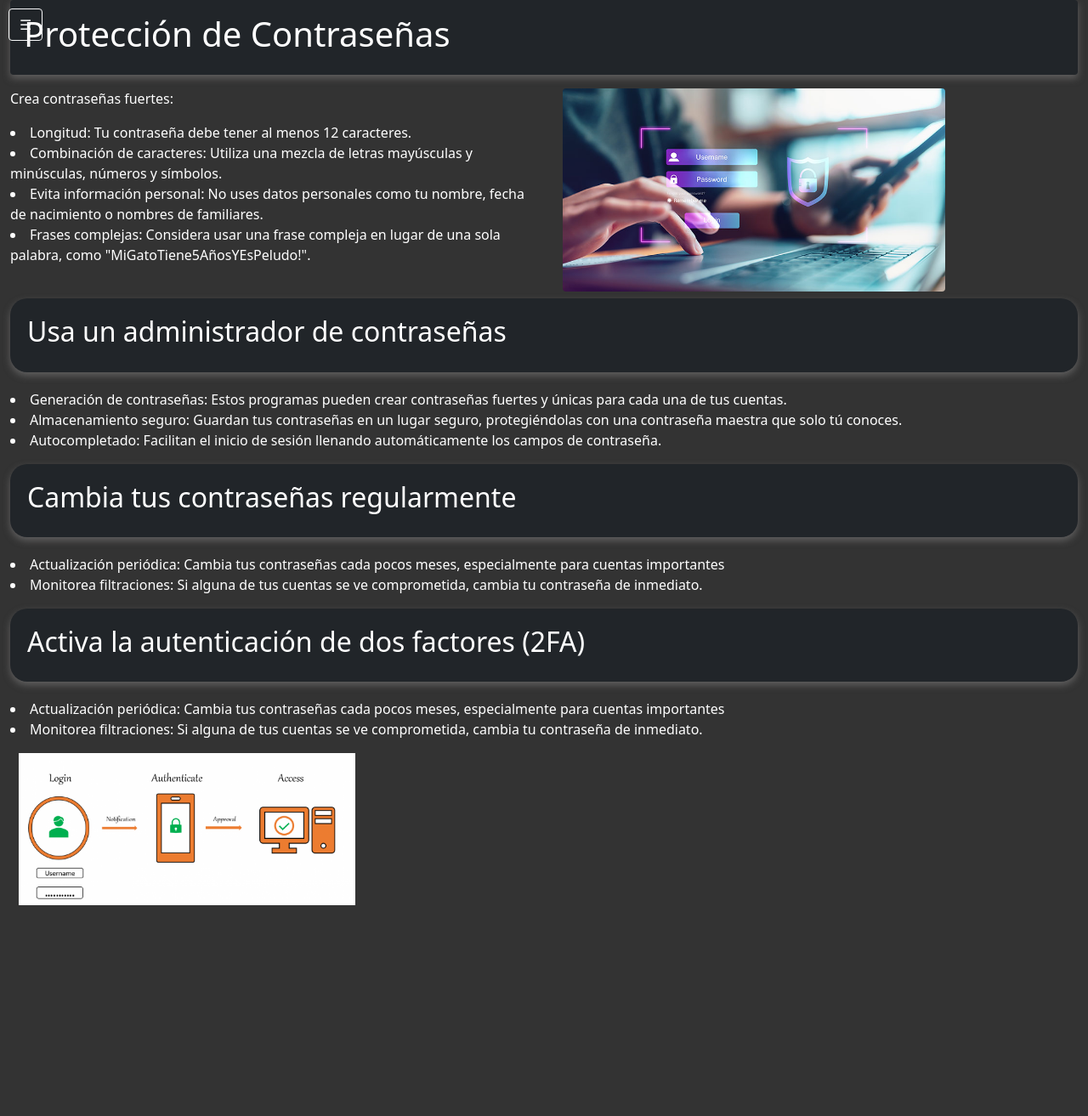
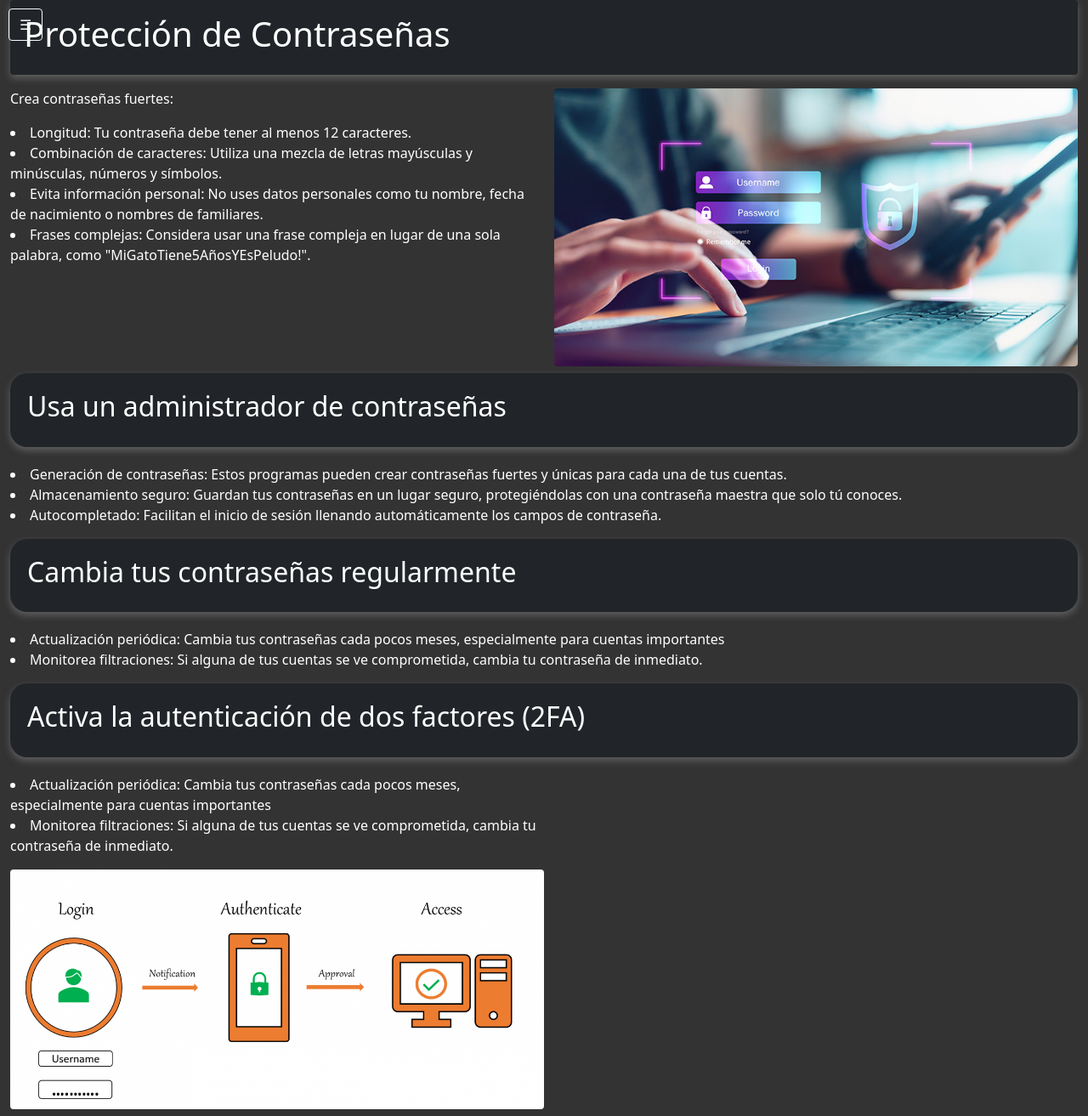
Before and after one commit to alanq549/seguridad, a plain HTML site: page segurudad.html in a window 1280 px wide. Shown: the whole page at 85% size. Before the commit the page ends 1073 px from the top, so only its background shows below. Drawn offline with Linux system fonts and the light colour scheme; files that its build step writes are made by us from their sources.

Commit message:
otra cosa xd

```diff
--- a/segurudad.html
+++ b/segurudad.html
@@ -55,12 +55,12 @@
                                 class="fas fa-cogs"></i></a>
                     </li>
                     <li class="nav-item">
-                        <a href="Seguridad en Redes Sociales.html" class="nav-link text-white section-card2">Seguridad en Redes Sociales <i
-                                class="fas fa-envelope"></i></a>
+                        <a href="Seguridad en Redes Sociales.html" class="nav-link text-white section-card2">Seguridad
+                            en Redes Sociales <i class="fas fa-envelope"></i></a>
                     </li>
                     <li class="nav-item">
-                        <a href="Protección contra Malware.html" class="nav-link text-white section-card2">Protección contra Malware <i
-                                class="fas fa-envelope"></i></a>
+                        <a href="Protección contra Malware.html" class="nav-link text-white section-card2">Protección
+                            contra Malware <i class="fas fa-envelope"></i></a>
                     </li>
                     <li class="nav-item">
                         <a href="recursos.html" class="nav-link text-white section-card2">Recursos y Enlaces Útiles <i
@@ -89,8 +89,7 @@
                         <p>
                     </div>
                     <div class="col-md-6">
-                        <img src="/img/contra.jpg" alt="Imagen relacionada con contraseñas"
-                            class="img-fluid rounded mb-2" style="width: 450px; float: left; margin-left: 10px;">
+                        <img src="img/contra.jpg" alt="Imagen 1" class="img-fluid rounded mb-2" style="width: 700px;">
                     </div>
 
 
@@ -129,7 +128,7 @@
                     <div class="section-card bg-secondary text-white bg-dark">
                         <h2>Activa la autenticación de dos factores (2FA)</h2>
                     </div>
-                    <div class="text-white text-align">
+                    <div class="col-md-6 text-white">
                         <p>
                             <li> Actualización periódica: Cambia tus contraseñas cada pocos meses, especialmente para
                                 cuentas importantes </li>
@@ -139,9 +138,9 @@
                             </li>
                         </p>
                     </div>
-                    <div class=" row col-md-12">
-                        <img src="/img/2FA.png" alt="Imagen contra"
-                    class="img-fluid rounded mb-2" style="width: 420px; float: left; margin-left: 10px;">
+                    <div class="col-md-6">
+                        <img src="img/2FA.png" alt="Imagen 2" class="img-fluid rounded mb-2" style="width: 450;">
+
                     </div>
                 </div>
             </div>
```
